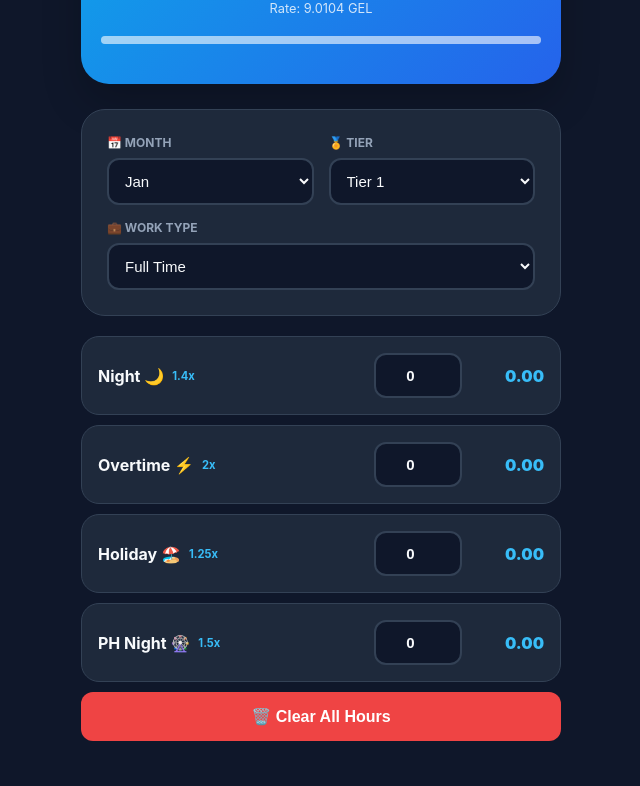
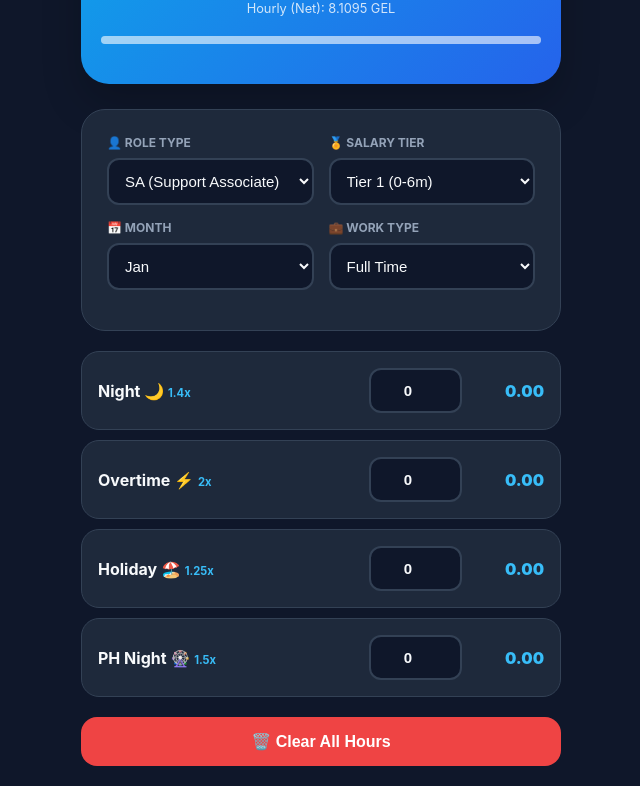
Before and after one commit to lukatsertsvadze-ux/BeberiXvicha, a plain HTML site: page index.html in a window 1280 px wide. Shown: the part 206-992 px from the top of the page, without its empty margins (319-959 px from the left). Before the commit the page ends 967 px from the top, so only its background shows below. Drawn offline with Linux system fonts and the light colour scheme.

Commit message:
Update title and improve styling in index.html

```diff
--- a/index.html
+++ b/index.html
@@ -3,82 +3,39 @@
 <head>
     <meta charset="UTF-8">
     <meta name="viewport" content="width=device-width, initial-scale=1.0">
-    <title>BeberiXvicha 💰</title>
+    <title>BeberiXvicha 🧔💰</title>
     <style>
         :root {
-            /* 🌑 DARK MODE COLORS (Default) */
-            --bg: #0f172a;
-            --card: #1e293b;
-            --text: #f8fafc;
-            --muted: #94a3b8;
-            --accent: #38bdf8;
-            --border: #334155;
-            --input-bg: #0f172a;
+            --bg: #0f172a; --card: #1e293b; --text: #f8fafc; --muted: #94a3b8;
+            --accent: #38bdf8; --border: #334155; --input-bg: #0f172a;
             --hero-grad: linear-gradient(135deg, #0ea5e9, #2563eb);
         }
-
         [data-theme="light"] {
-            /* ☀️ LIGHT MODE COLORS */
-            --bg: #f1f5f9;
-            --card: #ffffff;
-            --text: #0f172a;
-            --muted: #64748b;
-            --accent: #2563eb;
-            --border: #e2e8f0;
-            --input-bg: #f8fafc;
+            --bg: #f1f5f9; --card: #ffffff; --text: #0f172a; --muted: #64748b;
+            --accent: #2563eb; --border: #e2e8f0; --input-bg: #f8fafc;
             --hero-grad: linear-gradient(135deg, #3b82f6, #1d4ed8);
         }
-
-        body {
-            font-family: 'Inter', 'Segoe UI', sans-serif;
-            background: var(--bg); color: var(--text);
-            display: flex; justify-content: center;
-            padding: 20px; margin: 0; min-height: 100vh; transition: 0.3s;
-        }
-
+        body { font-family: 'Inter', sans-serif; background: var(--bg); color: var(--text); display: flex; justify-content: center; padding: 20px; margin: 0; min-height: 100vh; transition: 0.3s; }
         .container { width: 100%; max-width: 480px; }
-
-        /* 💎 HERO TOTAL */
-        .hero-card {
-            background: var(--hero-grad); color: white;
-            padding: 40px 20px; border-radius: 28px; text-align: center;
-            margin-bottom: 25px; box-shadow: 0 20px 40px rgba(0,0,0,0.2);
-        }
+        .hero-card { background: var(--hero-grad); color: white; padding: 40px 20px; border-radius: 28px; text-align: center; margin-bottom: 25px; box-shadow: 0 20px 40px rgba(0,0,0,0.2); }
         .total-amount { font-size: 3rem; font-weight: 900; display: block; margin: 10px 0; }
-
         .header-area { display: flex; justify-content: space-between; align-items: center; margin-bottom: 20px; }
         .logo { font-size: 1.5rem; font-weight: 800; color: var(--accent); }
-
         .glass-card { background: var(--card); padding: 25px; border-radius: 24px; border: 1px solid var(--border); margin-bottom: 20px; }
         .grid { display: grid; grid-template-columns: 1fr 1fr; gap: 15px; margin-bottom: 15px; }
         .field { display: flex; flex-direction: column; gap: 8px; }
         label { font-size: 0.75rem; font-weight: 700; color: var(--muted); text-transform: uppercase; }
-
-        select, input {
-            padding: 12px; background: var(--input-bg); color: var(--text);
-            border: 2px solid var(--border); border-radius: 12px; font-size: 15px; outline: none;
-        }
+        select, input { padding: 12px; background: var(--input-bg); color: var(--text); border: 2px solid var(--border); border-radius: 12px; font-size: 15px; outline: none; transition: 0.2s; }
         select:focus, input:focus { border-color: var(--accent); }
-
-        /* SHIFT ROWS */
-        .shift-row {
-            display: flex; justify-content: space-between; align-items: center;
-            padding: 16px; background: var(--card); border-radius: 18px;
-            margin-bottom: 10px; border: 1px solid var(--border);
-        }
-        .shift-title { font-weight: 700; font-size: 1rem; display: flex; align-items: center; gap: 8px; }
-        .hour-input { width: 60px; text-align: center; font-weight: 800; border-color: var(--border); }
-
-        /* PROGRESS BAR */
+        .shift-row { display: flex; justify-content: space-between; align-items: center; padding: 16px; background: var(--card); border-radius: 18px; margin-bottom: 10px; border: 1px solid var(--border); }
+        .shift-title { font-weight: 700; font-size: 1rem; }
+        .hour-input { width: 65px; text-align: center; font-weight: 800; }
         .bar-container { height: 8px; background: rgba(255,255,255,0.2); border-radius: 10px; margin-top: 20px; overflow: hidden; display: flex; }
-        .bar-b { background: rgba(255,255,255,0.5); height: 100%; transition: 0.7s; }
-        .bar-e { background: #fff; height: 100%; transition: 0.7s; }
-
-        /* BUTTONS */
+        .bar-b { background: rgba(255,255,255,0.5); transition: 0.7s; }
+        .bar-e { background: #fff; transition: 0.7s; }
         .btn-group { display: flex; gap: 10px; }
-        .btn { cursor: pointer; border: none; border-radius: 12px; font-weight: 700; transition: 0.2s; display: flex; align-items: center; gap: 5px; }
-        .btn-ui { background: var(--card); color: var(--text); border: 1px solid var(--border); padding: 8px 12px; }
-        .btn-clear { background: #ef4444; color: white; width: 100%; padding: 15px; font-size: 1rem; margin-top: 10px; justify-content: center; }
+        .btn-ui { cursor: pointer; background: var(--card); color: var(--text); border: 1px solid var(--border); padding: 8px 12px; border-radius: 12px; font-weight: 700; }
+        .btn-clear { cursor: pointer; background: #ef4444; color: white; width: 100%; padding: 15px; font-size: 1rem; border-radius: 16px; border: none; margin-top: 10px; font-weight: 700; }
     </style>
 </head>
 <body onload="init()">
@@ -87,13 +44,13 @@
     <div class="header-area">
         <div class="logo">BeberiXvicha 🧔</div>
         <div class="btn-group">
-            <button class="btn btn-ui" onclick="toggleLang()" id="langBtn">GE</button>
-            <button class="btn btn-ui" onclick="toggleTheme()" id="themeBtn">☀️</button>
+            <button class="btn-ui" onclick="toggleLang()" id="langBtn">GE</button>
+            <button class="btn-ui" onclick="toggleTheme()" id="themeBtn">☀️</button>
         </div>
     </div>
 
     <div class="hero-card">
-        <div id="lblFinal" style="font-size: 0.8rem; font-weight: 700; opacity: 0.9;">TOTAL PAYCHECK</div>
+        <div id="lblFinal" style="font-size: 0.8rem; font-weight: 700; opacity: 0.9;">TOTAL PAYCHECK (NET)</div>
         <span class="total-amount" id="totalGEL">0.00 GEL</span>
         <div id="rateInfo" style="font-size: 0.8rem; opacity: 0.8;"></div>
         <div class="bar-container">
@@ -105,36 +62,60 @@
     <div class="glass-card">
         <div class="grid">
             <div class="field">
+                <label id="lblRole">👤 Role Type</label>
+                <select id="rSel" onchange="updateTiers(); update();">
+                    <option value="SA">SA (Support Associate)</option>
+                    <option value="SL">SL (Shift Lead)</option>
+                </select>
+            </div>
+            <div class="field">
+                <label id="lblTier">🏅 Salary Tier</label>
+                <select id="tSel" onchange="update()"></select>
+            </div>
+        </div>
+        <div class="grid">
+            <div class="field">
                 <label id="lblMonth">📅 Month</label>
                 <select id="mSel" onchange="update()"></select>
             </div>
             <div class="field">
-                <label id="lblTier">🏅 Tier</label>
-                <select id="tSel" onchange="update()">
-                    <option value="1297.5">Tier 1</option>
-                    <option value="1401.0">Tier 2</option>
-                    <option value="1426.9">Tier 3</option>
+                <label id="lblWork">💼 Work Type</label>
+                <select id="wType" onchange="update()">
+                    <option value="1" id="optFull">Full Time</option>
+                    <option value="0.5" id="optPart">Part Time</option>
                 </select>
             </div>
-        </div>
-        <div class="field">
-            <label id="lblWork">💼 Work Type</label>
-            <select id="wType" onchange="update()">
-                <option value="1" id="optFull">Full Time</option>
-                <option value="0.5" id="optPart">Part Time</option>
-            </select>
         </div>
     </div>
 
     <div id="rows"></div>
 
-    <button class="btn btn-clear" onclick="clearHours()" id="btnClear">🗑️ Clear All Hours</button>
+    <button class="btn-clear" onclick="clearHours()" id="btnClear">🗑️ Clear All Hours</button>
 </div>
 
 <script>
-    const months = { "Jan": 144, "Feb": 160, "Mar": 168, "Apr": 152, "May": 152, "Jun": 176, "Jul": 184, "Aug": 160, "Sep": 176, "Oct": 168, "Nov": 160, "Dec": 184 };
+    const months = { "Jan": 160, "Feb": 160, "Mar": 160, "Apr": 152, "May": 152, "Jun": 168, "Jul": 184, "Aug": 160, "Sep": 176, "Oct": 176, "Nov": 160, "Dec": 184 };
     const monthGeo = ["იანვარი", "თებერვალი", "მარტი", "აპრილი", "მაისი", "ივნისი", "ივლისი", "აგვისტო", "სექტემბერი", "ოქტომბერი", "ნოემბერი", "დეკემბერი"];
-    const mults = [ {id:'n', l:'Night 🌙', v:1.4}, {id:'o', l:'Overtime ⚡', v:2}, {id:'h', l:'Holiday 🏖️', v:1.25}, {id:'hn', l:'PH Night 🎡', v:1.5} ];
+
+    const roleTiers = {
+        "SA": [
+            {l: "Tier 1 (0-6m)", v: 1297.52},
+            {l: "Tier 2 (6-12m)", v: 1401.00},
+            {l: "Tier 3 (12m+)", v: 1427.00}
+        ],
+        "SL": [
+            {l: "Tier 1 (0-6m)", v: 1687.20},
+            {l: "Tier 2 (6m+)", v: 1805.00}
+        ]
+    };
+
+    const mults = [
+        {id:'n', l:'Night 🌙', v:1.4},
+        {id:'o', l:'Overtime ⚡', v:2.0},
+        {id:'h', l:'Holiday 🏖️', v:1.25},
+        {id:'hn', l:'PH Night 🎡', v:1.5}
+    ];
+
     let currentLang = localStorage.getItem('lang') || 'EN';
 
     function init() {
@@ -144,6 +125,7 @@
             mS.innerHTML += `<option value="${months[m]}" data-en="${m}" data-ge="${monthGeo[i]}">${m}</option>`;
             i++;
         }
+
         const r = document.getElementById('rows');
         mults.forEach(m => {
             r.innerHTML += `<div class="shift-row">
@@ -154,31 +136,48 @@
                 </div>
             </div>`;
         });
+
+        updateTiers();
         if(localStorage.getItem('theme') === 'light') toggleTheme(true);
         applyLang();
         update();
     }
 
+    function updateTiers() {
+        const role = document.getElementById('rSel').value;
+        const tSel = document.getElementById('tSel');
+        tSel.innerHTML = "";
+        roleTiers[role].forEach(t => {
+            tSel.innerHTML += `<option value="${t.v}">${t.l}</option>`;
+        });
+    }
+
     function update() {
-        const base = parseFloat(document.getElementById('tSel').value);
-        const hours = parseFloat(document.getElementById('mSel').value);
-        const pct = parseFloat(document.getElementById('wType').value);
-        const rate = base / hours;
-        const currentBase = base * pct;
-        let extra = 0;
+        const netBase = parseFloat(document.getElementById('tSel').value);
+        const hoursInMonth = parseFloat(document.getElementById('mSel').value);
+        const workType = parseFloat(document.getElementById('wType').value);
+
+        // Per your spreadsheet: Additions are calculated on the 100% full base rate
+        const hourlyRate = netBase / hoursInMonth;
+        const currentSalary = netBase * workType;
+
+        let totalExtra = 0;
         mults.forEach(m => {
             const h = parseFloat(document.getElementById('hrs_'+m.id).value) || 0;
-            const earned = h * (rate * m.v);
+            const earned = h * (hourlyRate * m.v);
             document.getElementById('val_'+m.id).innerText = earned.toFixed(2);
-            extra += earned;
+            totalExtra += earned;
             localStorage.setItem('hrs_'+m.id, h);
         });
-        const total = currentBase + extra;
-        document.getElementById('totalGEL').innerText = total.toLocaleString(undefined, {minimumFractionDigits:2}) + " ₾";
-        document.getElementById('barBase').style.width = (currentBase / total * 100) + "%";
-        document.getElementById('barExtra').style.width = (extra / total * 100) + "%";
-        const rateLbl = currentLang === 'EN' ? 'Rate: ' : 'განაკვეთი: ';
-        document.getElementById('rateInfo').innerText = `${rateLbl} ${rate.toFixed(4)} GEL`;
+
+        const finalNet = currentSalary + totalExtra;
+        document.getElementById('totalGEL').innerText = finalNet.toLocaleString(undefined, {minimumFractionDigits:2}) + " ₾";
+
+        document.getElementById('barBase').style.width = (currentSalary / finalNet * 100) + "%";
+        document.getElementById('barExtra').style.width = (totalExtra / finalNet * 100) + "%";
+
+        const rateLbl = currentLang === 'EN' ? 'Hourly (Net): ' : 'საათობრივი: ';
+        document.getElementById('rateInfo').innerText = `${rateLbl} ${hourlyRate.toFixed(4)} GEL`;
     }
 
     function clearHours() {
@@ -208,16 +207,17 @@
     function applyLang() {
         const isEn = currentLang === 'EN';
         document.getElementById('langBtn').innerText = isEn ? 'GE' : 'EN';
-        document.getElementById('lblFinal').innerText = isEn ? 'TOTAL PAYCHECK' : 'ჯამური ხელფასი';
+        document.getElementById('lblFinal').innerText = isEn ? 'TOTAL PAYCHECK (NET)' : 'ჯამური ხელფასი (ხელზე)';
+        document.getElementById('lblRole').innerText = isEn ? '👤 Role Type' : '👤 პოზიცია';
+        document.getElementById('lblTier').innerText = isEn ? '🏅 Salary Tier' : '🏅 ტარიფი';
         document.getElementById('lblMonth').innerText = isEn ? '📅 Month' : '📅 თვე';
-        document.getElementById('lblTier').innerText = isEn ? '🏅 Tier' : '🏅 ტარიფი';
         document.getElementById('lblWork').innerText = isEn ? '💼 Work Type' : '💼 განაკვეთი';
         document.getElementById('optFull').innerText = isEn ? 'Full Time' : 'სრული განაკვეთი';
         document.getElementById('optPart').innerText = isEn ? 'Part Time' : 'ნახევარგანაკვეთი';
         document.getElementById('btnClear').innerText = isEn ? '🗑️ Clear All Hours' : '🗑️ გასუფთავება';
-        const options = document.getElementById('mSel').options;
-        for (let i = 0; i < options.length; i++) {
-            options[i].innerText = isEn ? options[i].getAttribute('data-en') : options[i].getAttribute('data-ge');
+        const mOptions = document.getElementById('mSel').options;
+        for (let i = 0; i < mOptions.length; i++) {
+            mOptions[i].innerText = isEn ? mOptions[i].getAttribute('data-en') : mOptions[i].getAttribute('data-ge');
         }
     }
 </script>
```
